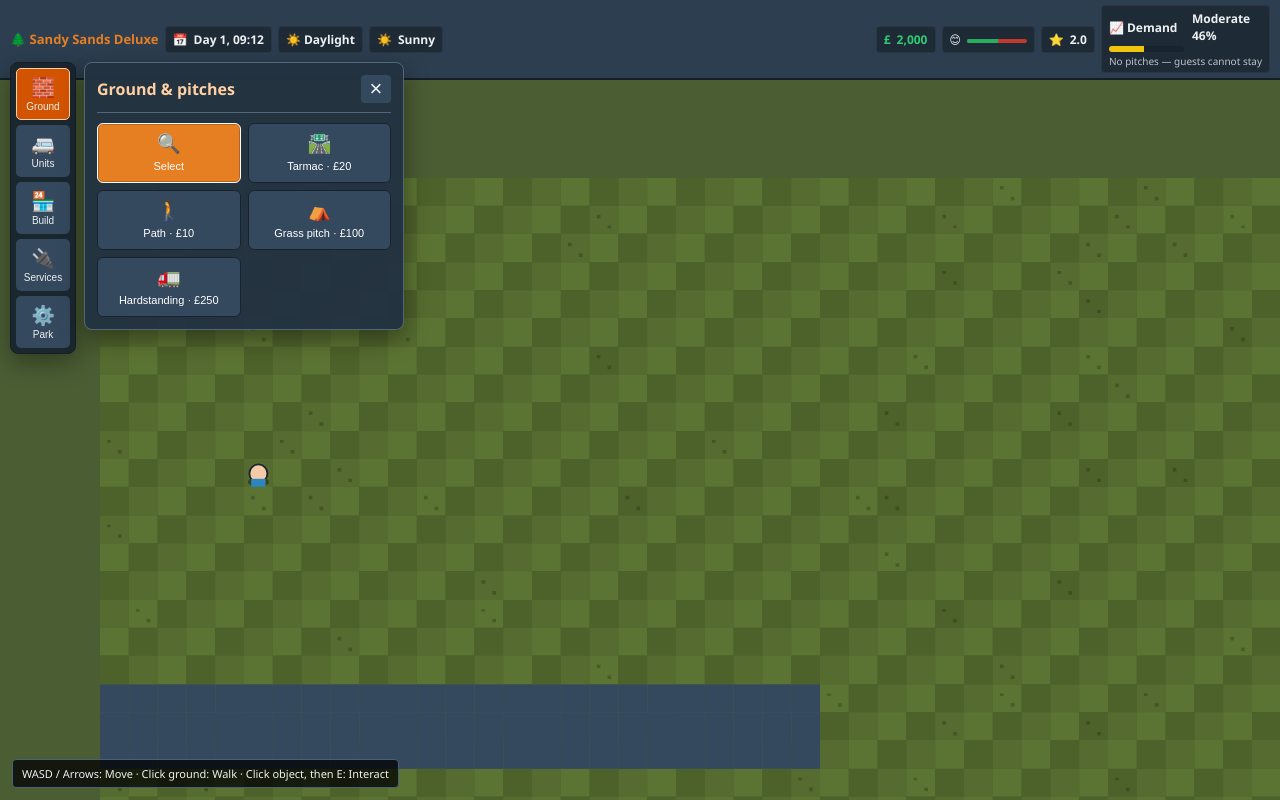
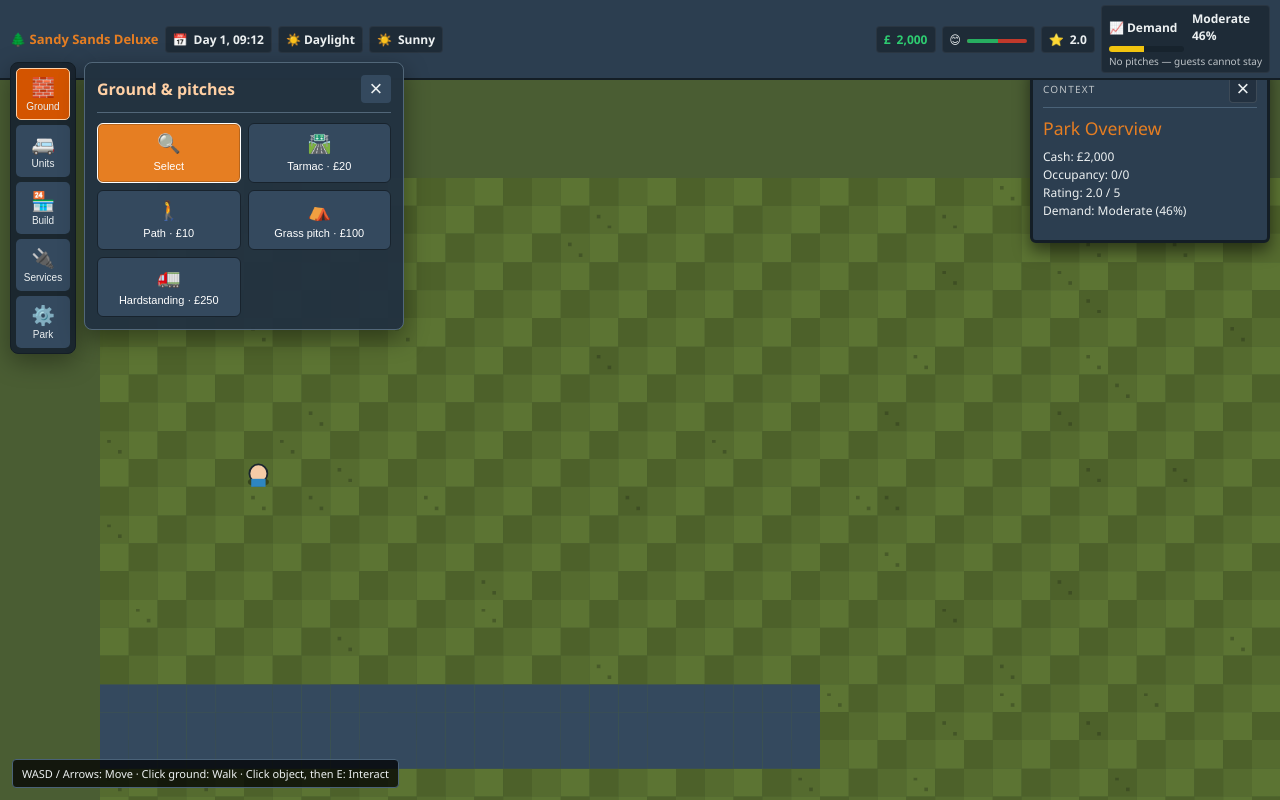
Before and after one commit to sharker-uk/CaravanWeb, a website: page index.html in a window 1280 px wide. Drawn offline with Linux system fonts and the light colour scheme.

Commit message:
Adding new features to Dev Branch

```diff
--- a/index.html
+++ b/index.html
@@ -34,14 +34,20 @@
     <canvas id="gameCanvas"></canvas>
     <div id="interaction-hint">WASD / Arrows: Move · Click ground: Walk · Click object, then E: Interact</div>
 
-    <div id="inspector">
-        <div class="inspector-title" id="ins-name">Caravan Details</div>
-        <div id="ins-content"></div>
-        <button class="btn-action" id="btn-repair">🔧 Repair Boiler (£40)</button>
-        <button class="btn-action" id="btn-upgrade" style="background: #2980b9;">🔨 Add Veranda (£400)</button>
-        <button class="btn-action" id="btn-skirting" style="background: #8e44ad;">🛡️ Fit Skirting (£150)</button>
-        <button class="btn-action" id="btn-sell" style="background: #7f8c8d; margin-top: 15px;">💰 Sell Unit</button>
-    </div>
+    <aside id="inspector" class="context-panel" aria-live="polite">
+        <div class="context-header">
+            <span class="context-label">Context</span>
+            <button class="context-close" type="button" onclick="state.selectedEntity = null; updateUI();" aria-label="Clear selection">×</button>
+        </div>
+        <div class="inspector-title" id="ins-name">Park Overview</div>
+        <div id="ins-content" class="context-body"></div>
+        <div class="context-actions">
+            <button class="btn-action" id="btn-repair">🔧 Repair Boiler (£40)</button>
+            <button class="btn-action" id="btn-upgrade" style="background: #2980b9;">🔨 Add Veranda (£400)</button>
+            <button class="btn-action" id="btn-skirting" style="background: #8e44ad;">🛡️ Fit Skirting (£150)</button>
+            <button class="btn-action" id="btn-sell" style="background: #7f8c8d; margin-top: 15px;">💰 Sell Unit</button>
+        </div>
+    </aside>
 
     <aside id="build-menu" aria-label="Park management menu">
         <nav id="menu-tabs" aria-label="Tool categories">
--- a/src/main.js
+++ b/src/main.js
@@ -1075,20 +1075,37 @@ function updateUI() {
             : `${availablePitches} pitch${availablePitches === 1 ? '' : 'es'} available`;
 
     const ins = document.getElementById('inspector');
+    const actionButtons = [
+        document.getElementById('btn-repair'),
+        document.getElementById('btn-upgrade'),
+        document.getElementById('btn-skirting'),
+        document.getElementById('btn-sell')
+    ];
     if (state.selectedEntity) {
         ins.style.display = 'block';
         const c = state.selectedEntity;
         const hookups = getPitchHookups(c.pitch);
         const hookupStatus = UTILITY_TYPES.map(type =>
             `${type}: ${hookups[type] ? 'connected' : 'not connected'}`).join('<br>');
-        document.getElementById('ins-name').innerText = c.tier === 1 ? "Retro Tin Unit" : "Luxury Static";
+        document.getElementById('ins-name').innerText = c.tier === 1 ? 'Retro Tin Unit' : 'Luxury Static';
         document.getElementById('ins-content').innerHTML = `Condition: ${Math.floor(c.condition)}%<br>Rent: £${c.getDailyRent()}/day<br>Status: ${c.isBroken ? '⚠️ BROKEN' : 'OK'}${c.tier === 2 ? `<br>Rental: ${c.isRentalReady() ? 'Ready' : 'Needs all hookups'}<br>${hookupStatus}` : ''}`;
+        actionButtons.forEach(button => {
+            button.style.display = 'block';
+        });
         document.getElementById('btn-repair').disabled = !c.isBroken || state.cash < 40;
         document.getElementById('btn-upgrade').disabled = c.hasDecking || state.cash < 400;
         document.getElementById('btn-skirting').disabled = c.hasSkirting || state.cash < 150;
         document.getElementById('btn-sell').disabled = false;
     } else {
-        ins.style.display = 'none';
+        ins.style.display = 'block';
+        document.getElementById('ins-name').innerText = 'Park Overview';
+        const occupied = state.pitches.filter(pitch => pitch.occupied).length;
+        const demand = getGuestDemand();
+        document.getElementById('ins-content').innerHTML = `Cash: £${Math.floor(state.cash).toLocaleString()}<br>Occupancy: ${occupied}/${state.pitches.length || 0}<br>Rating: ${state.rating.toFixed(1)} / 5<br>Demand: ${demand.level} (${demand.score}%)`;
+        actionButtons.forEach(button => {
+            button.style.display = 'none';
+            button.disabled = true;
+        });
     }
 }
 
--- a/styles/main.css
+++ b/styles/main.css
@@ -26,10 +26,16 @@
         .speed-control input { width: 140px; accent-color: var(--accent-bright); cursor: pointer; }
         .utility-btn { min-width: 62px; }
 
-        #inspector { position: absolute; right: 16px; top: 68px; width: 240px; background: var(--ui-panel); border: 3px solid var(--ui-border); border-radius: 6px; padding: 12px; display: none; z-index: 5; box-shadow: 0 8px 16px rgba(0,0,0,0.5); }
-        .inspector-title { font-size: 1.1em; color: var(--accent-bright); margin-bottom: 8px; border-bottom: 1px solid #4a6278; padding-bottom: 4px; }
-        .btn-action { width: 100%; padding: 8px; margin-top: 6px; background: var(--success); border: none; border-radius: 4px; color: white; cursor: pointer; font-weight: bold; font-size: 11px; }
+        .context-panel { position: absolute; right: 16px; top: 68px; width: 240px; background: var(--ui-panel); border: 3px solid var(--ui-border); border-radius: 6px; padding: 12px; display: block; z-index: 5; box-shadow: 0 8px 16px rgba(0,0,0,0.5); }
+        .context-header { display: flex; align-items: center; justify-content: space-between; margin-bottom: 8px; padding-bottom: 4px; border-bottom: 1px solid #4a6278; }
+        .context-label { font-size: 10px; text-transform: uppercase; letter-spacing: 0.12em; color: var(--text-dim); }
+        .context-close { width: 28px; height: 28px; border: 1px solid rgba(255,255,255,0.12); border-radius: 4px; background: rgba(0,0,0,0.2); color: var(--text); font-size: 22px; line-height: 1; cursor: pointer; }
+        .inspector-title { font-size: 1.1em; color: var(--accent-bright); margin-bottom: 8px; }
+        .context-body { color: var(--text); font-size: 12px; line-height: 1.5; min-height: 32px; }
+        .context-actions { display: flex; flex-direction: column; gap: 6px; margin-top: 10px; }
+        .btn-action { width: 100%; padding: 8px; margin-top: 0; background: var(--success); border: none; border-radius: 4px; color: white; cursor: pointer; font-weight: bold; font-size: 11px; }
         .btn-action:hover { filter: brightness(1.1); }
+        .btn-action:disabled { opacity: 0.45; cursor: not-allowed; filter: grayscale(0.25); }
 
         #toast { position: absolute; top: 70px; left: 50%; transform: translateX(-50%); background: rgba(0,0,0,0.9); border: 1px solid #e67e22; color: #fff; padding: 10px 20px; border-radius: 20px; font-size: 13px; display: none; z-index: 100; pointer-events: none; }
         #interaction-hint { position: absolute; left: 16px; top: 68px; background: rgba(0,0,0,0.75); border: 1px solid #4a6278; color: var(--text); padding: 8px 12px; border-radius: 4px; font-size: 12px; z-index: 4; pointer-events: none; }
@@ -73,7 +79,7 @@ canvas { display: block; width: 100%; flex: 1 1 auto; min-height: 0; }
 #build-menu.collapsed #menu-tabs, #build-menu.collapsed .menu-panel { display: none !important; }
 #build-menu.collapsed #menu-reopen { display: block; }
 #interaction-hint { top: auto; bottom: 12px; left: 12px; max-width: min(430px, calc(100vw - 24px)); font-size: 11px; padding: 6px 9px; }
-#inspector { top: 62px; right: 10px; width: min(240px, calc(100vw - 28px)); box-sizing: border-box; max-height: calc(100dvh - 76px); overflow-y: auto; padding: 10px; }
+.context-panel { top: 62px; right: 10px; width: min(240px, calc(100vw - 28px)); box-sizing: border-box; max-height: calc(100dvh - 76px); overflow-y: auto; padding: 10px; }
 #toast { top: 62px; max-width: calc(100vw - 32px); text-align: center; box-sizing: border-box; }
 @media (max-width: 900px) {
   #top-bar { align-items: flex-start; }
```
Also changed, not shown: 1 other file.
